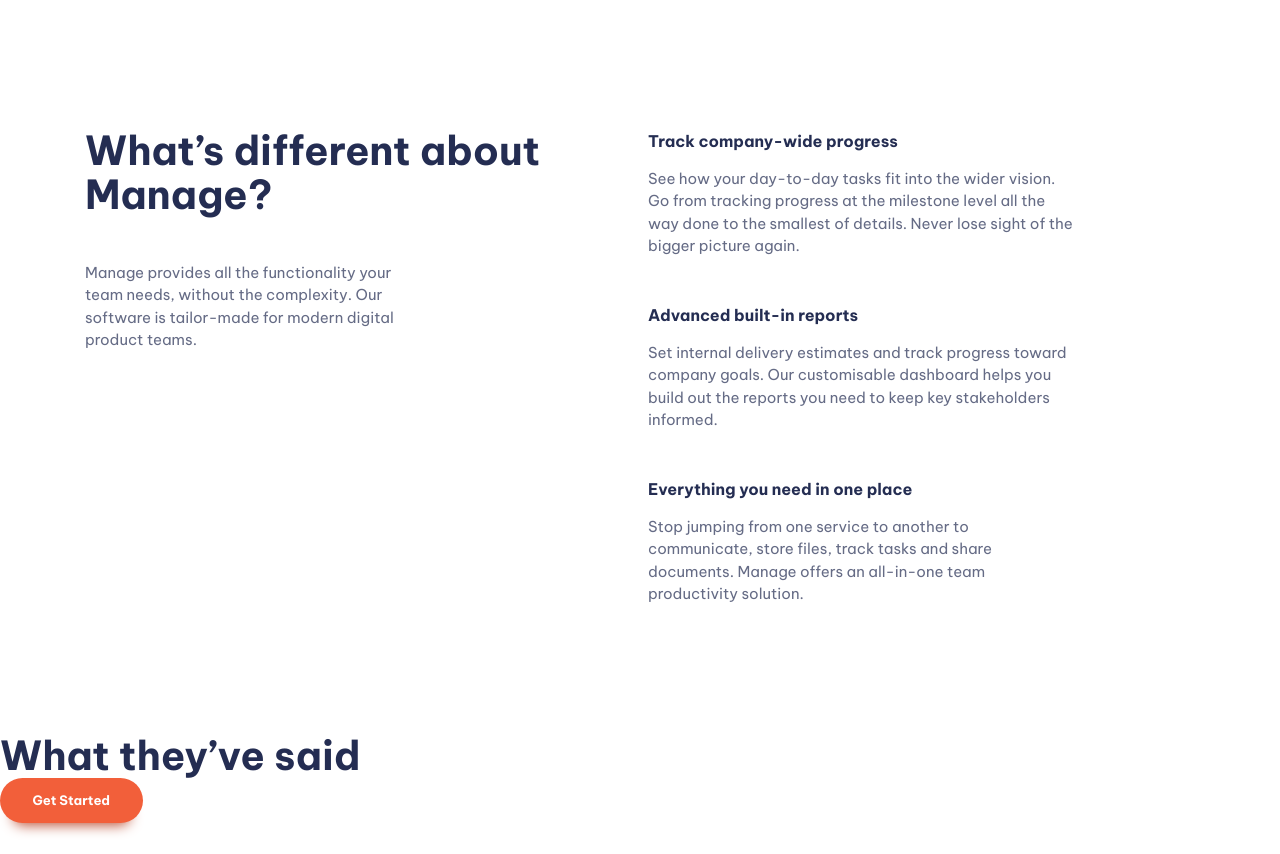
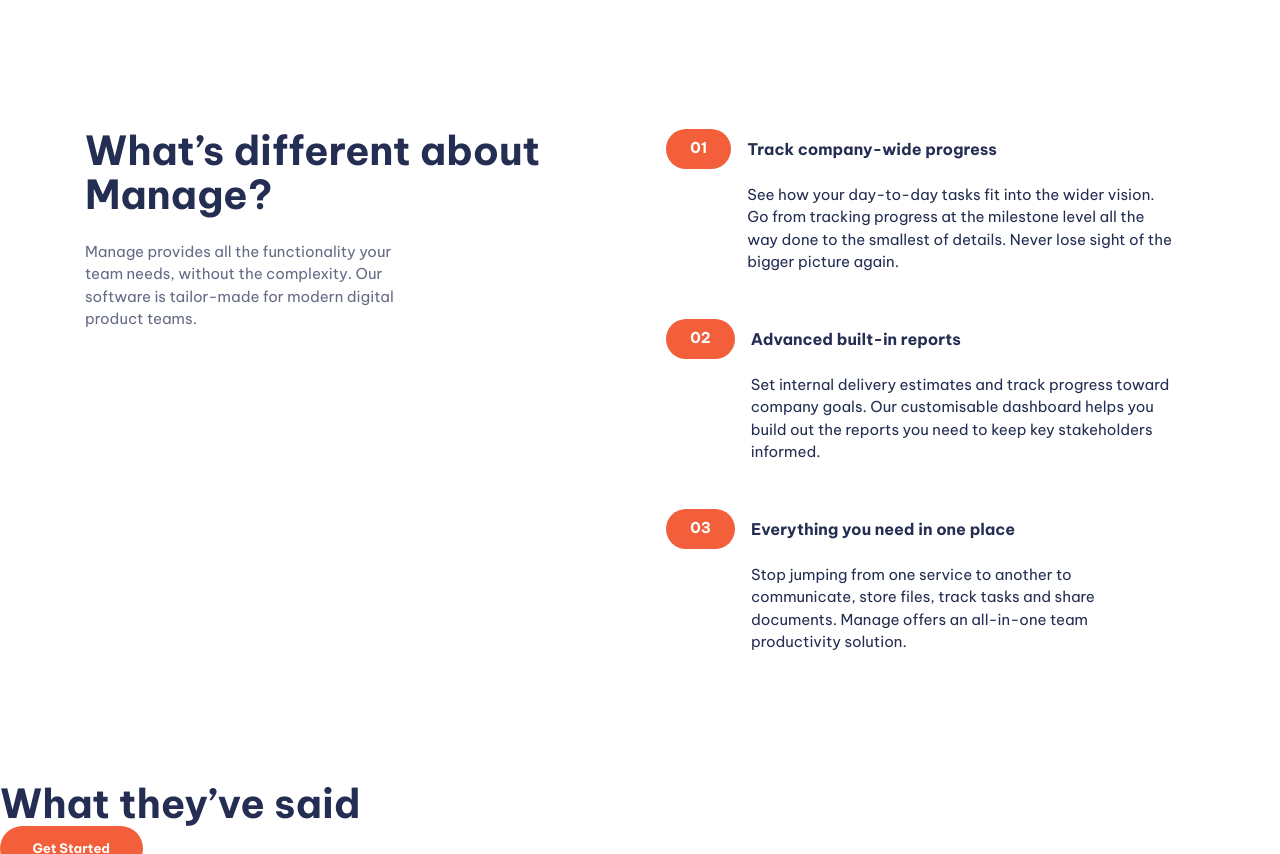
Before and after one commit to xolmer/frontmentor-challange, a website built with Vite: page index.html in a window 1280 px wide. Shown: the part 700-1554 px from the top of the page. Built offline with nearby package versions, Linux system fonts and the light colour scheme.

Commit message:
Numbered List

```diff
--- a/index.html
+++ b/index.html
@@ -74,7 +74,7 @@
       <section class="padding-block-900">
         <div class="container">
           <div class="even-columns">
-            <div class="flow">
+            <div class="flow text-center-sm-only margin-bottom-700" style="--flow-spacer: 1.5rem">
               <h2 class="fs-secondary-heading fw-bold">What’s different about Manage?</h2>
               <p>
                 Manage provides all the functionality your team needs, without the complexity. Our
@@ -86,8 +86,10 @@
               <ul class="numbered-items | flow" role="list">
                 <li class="flow" style="--flow-spacer: 1em">
                   <div>
-                    <h3 class="fs-600 fw-bold">Track company-wide progress</h3>
-                    <p data-width="wide">
+                    <h3 class="numbered-items__title | fs-600 fw-bold">
+                      Track company-wide progress
+                    </h3>
+                    <p class="numbered-items__body" data-width="wide">
                       See how your day-to-day tasks fit into the wider vision. Go from tracking
                       progress at the milestone level all the way done to the smallest of details.
                       Never lose sight of the bigger picture again.
@@ -96,8 +98,10 @@
                 </li>
                 <li>
                   <div class="flow" style="--flow-spacer: 1em">
-                    <h3 class="fs-600 fw-bold">Advanced built-in reports</h3>
-                    <p data-width="wide">
+                    <h3 class="numbered-items__title | fs-600 fw-bold">
+                      Advanced built-in reports
+                    </h3>
+                    <p class="numbered-items__body" data-width="wide">
                       Set internal delivery estimates and track progress toward company goals. Our
                       customisable dashboard helps you build out the reports you need to keep key
                       stakeholders informed.
@@ -106,8 +110,10 @@
                 </li>
                 <li>
                   <div class="flow" style="--flow-spacer: 1em">
-                    <h3 class="fs-600 fw-bold">Everything you need in one place</h3>
-                    <p data-width="wide">
+                    <h3 class="numbered-items__title | fs-600 fw-bold">
+                      Everything you need in one place
+                    </h3>
+                    <p class="numbered-items__body" data-width="wide">
                       Stop jumping from one service to another to communicate, store files, track
                       tasks and share documents. Manage offers an all-in-one team productivity
                       solution.
--- a/style.css
+++ b/style.css
@@ -379,6 +379,74 @@ input:where([type='text'], [type='email']) {
   opacity: 0.1;
 }
 
+/* Numbered Items */
+.numbered-items {
+  counter-reset: count;
+  width: fit-content;
+  margin-inline: auto;
+}
+
+.numbered-items li {
+  counter-increment: count;
+}
+
+.numbered-items div {
+  display: grid;
+  position: relative;
+  align-items: center;
+  column-gap: var(--size-400);
+  grid-template-columns: min-content 1fr;
+}
+
+.numbered-items__title {
+  grid-row: 1 / 2;
+  grid-column: 2 / 3;
+  line-height: 1;
+}
+
+.numbered-items__body {
+  grid-column: 1 / -1;
+}
+
+@media (min-width: 30em) {
+  .numbered-items p {
+    grid-column: 2 / -1;
+  }
+}
+
+.numbered-items div::before,
+.numbered-items div::after {
+  height: 40px;
+}
+
+.numbered-items div::before {
+  content: counter(count, decimal-leading-zero);
+  display: flex;
+  align-items: center;
+  font-weight: var(--fw-bold);
+  color: var(--clr-neutral-100);
+  background-color: var(--clr-accent-400);
+  padding: 0 var(--size-500);
+
+  border-radius: 100vw;
+  grid-row: 1 / 2;
+  grid-column: 1 / 2;
+}
+
+@media (max-width: 30em) {
+  .numbered-items div::after {
+    --bg: var(--clr-accent-100);
+    content: '';
+    display: block;
+    z-index: -1;
+    border-radius: 100vw 0 0 100vw;
+    grid-column: 1 / -1;
+    grid-row: 1 / 2;
+    box-shadow: 5em 0 0 var(--bg);
+    background-color: var(--bg);
+  }
+}
+
 /* Utility classes */
 
 .visually-hidden {
@@ -392,9 +460,9 @@ input:where([type='text'], [type='email']) {
 
 .container {
   --max-width: 1110px;
-  --padding: 1rem;
+  --container-padding: 1rem;
 
-  width: min(var(--max-width), 100% - var(--padding) * 2);
+  width: min(var(--max-width), 100% - var(--container-padding) * 2);
   margin-inline: auto;
 }
 
@@ -426,6 +494,23 @@ input:where([type='text'], [type='email']) {
 
 :where(.flow :not(:first-child)) {
   margin-top: var(--flow-spacer, 3em);
+}
+
+.text-center {
+  text-align: center;
+}
+
+.text-center p {
+  margin-inline: auto;
+}
+
+@media (max-width: 50em) {
+  .text-center-sm-only {
+    text-align: center;
+  }
+  .text-center-sm-only p {
+    margin-inline: auto;
+  }
 }
 
 /* text colors */
@@ -514,6 +599,19 @@ input:where([type='text'], [type='email']) {
   padding-block: var(--size-900);
 }
 
+.margin-bottom-400 {
+  margin-block-end: var(--size-400);
+}
+.margin-bottom-500 {
+  margin-block-end: var(--size-500);
+}
+.margin-bottom-600 {
+  margin-block-end: var(--size-600);
+}
+.margin-bottom-700 {
+  margin-block-end: var(--size-700);
+}
+
 display-sm-none {
   display: none;
 }
```
